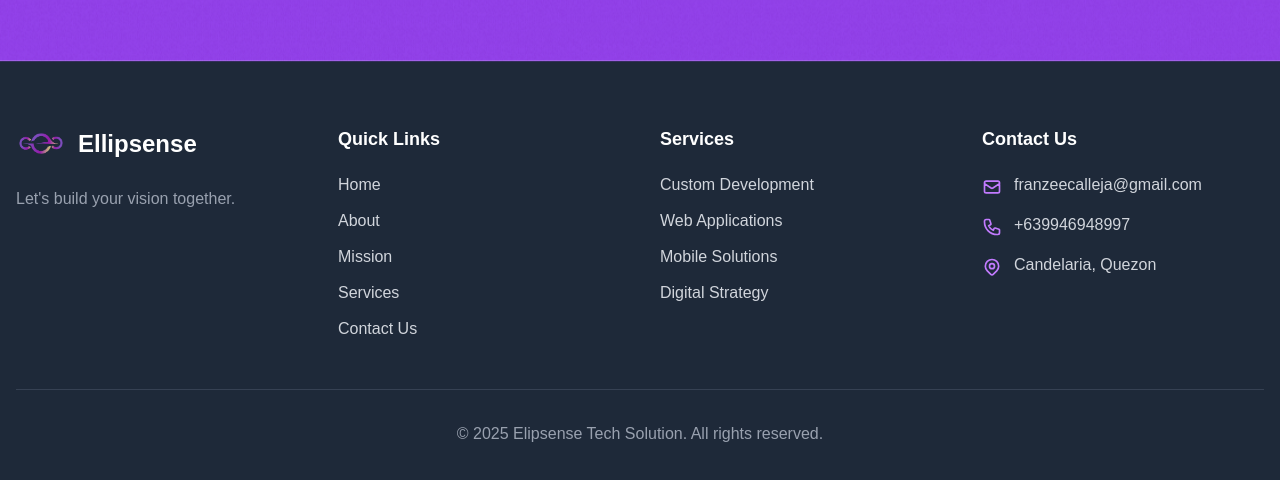
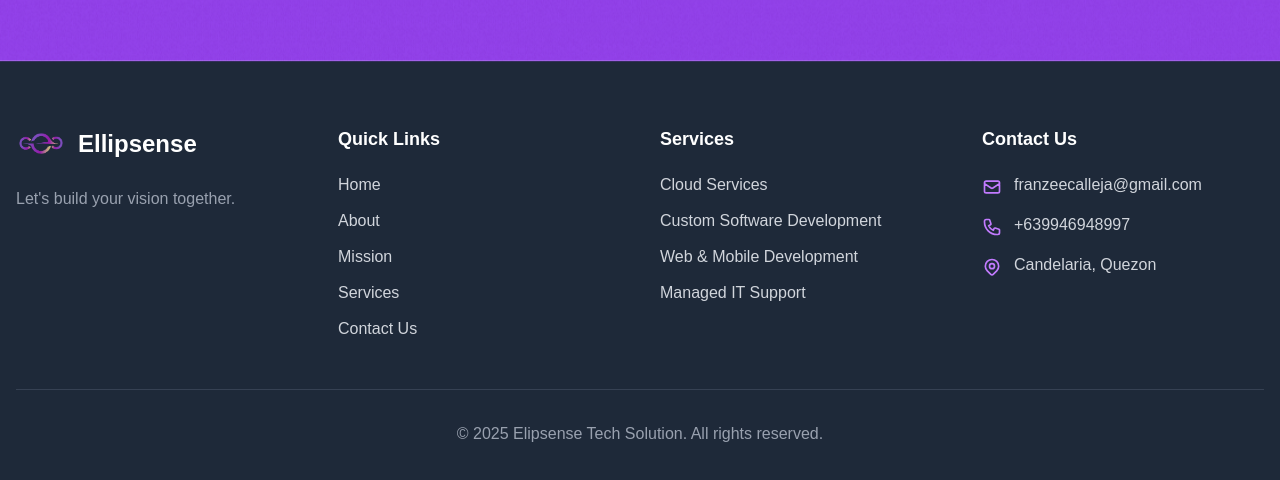
Before and after one commit to Ellipsense-Devs/Ellipsense-web, a Next.js app: page / in a window 1280 px wide. Shown: the part 5282-5762 px from the top of the page. Built offline with nearby package versions, Linux system fonts and the light colour scheme.

Commit message:
Enhance SEO and metadata
Add JSON-LD structured data, enhance metadata, and update footer links

```diff
--- a/app/layout.tsx
+++ b/app/layout.tsx
@@ -1,6 +1,7 @@
 import type { Metadata } from "next";
 import { Geist, Geist_Mono } from "next/font/google";
 import "./globals.css";
+import JsonLd from '../components/JsonLd';
 
 const geistSans = Geist({
   variable: "--font-geist-sans",
@@ -13,19 +14,26 @@ const geistMono = Geist_Mono({
 });
 
 export const metadata: Metadata = {
-  title: "Ellipsense",
-  description: "Empowering businesses with innovative software solutions and cutting-edge technology services",
+  title: "Ellipsense - Innovative Software Solutions & Technology Services",
+  description: "Empowering businesses with innovative software solutions, cloud services, custom development, and managed IT support. Transform your business with our cutting-edge technology services",
   metadataBase: new URL('https://ellipsense.vercel.app'),
+  alternates: {
+    canonical: '/'
+  },
+  keywords: ["software development", "cloud services", "managed IT support", "custom software", "web development", "mobile development", "technology services", "IT solutions"],
   openGraph: {
-    title: 'Ellipsense',
-    description: 'Empowering businesses with innovative software solutions and cutting-edge technology services',
-    url: 'https://ellipsense.vercel.app',    siteName: 'Ellipsense',    images: [
+    title: 'Ellipsense - Technology Solutions for Business Growth',
+    description: 'Empowering businesses with innovative software solutions and cutting-edge technology services. Expert in cloud, custom development, and IT support.',
+    url: 'https://ellipsense.vercel.app',
+    siteName: 'Ellipsense',
+    images: [
       {
         url: '/logo.svg',
         width: 150,
         height: 150,
         alt: 'Ellipsense Logo',
-      },      {
+      },
+      {
         url: '/logo.png',
         width: 1200,
         height: 630,
@@ -37,7 +45,7 @@ export const metadata: Metadata = {
   },
   twitter: {
     card: 'summary_large_image',
-    title: 'Ellipsense',
+    title: 'Ellipsense - Technology Solutions',
     description: 'Empowering businesses with innovative software solutions and cutting-edge technology services',
     images: ['/logo.svg', '/logo.png'],
     creator: '@ellipsense',
@@ -64,7 +72,11 @@ export default function RootLayout({
   children: React.ReactNode;
 }>) {
   return (
-    <html lang="en">
+    <html lang="en" className={`${geistSans.variable} ${geistMono.variable}`}>
+      <head>
+        <link rel="canonical" href="https://ellipsense.vercel.app" />
+        <JsonLd />
+      </head>
       <body
         className={`${geistSans.variable} ${geistMono.variable} antialiased`}
       >
--- /dev/null
+++ b/components/JsonLd.tsx
@@ -0,0 +1,72 @@
+export default function JsonLd() {
+  const schema = {
+    "@context": "https://schema.org",
+    "@type": "Organization",
+    "name": "Ellipsense",
+    "url": "https://ellipsense.vercel.app",
+    "logo": "https://ellipsense.vercel.app/logo.svg",
+    "description": "Empowering businesses with innovative software solutions and cutting-edge technology services",
+    "image": "https://ellipsense.vercel.app/main.png",
+    "foundingDate": "2023",
+    "address": {
+      "@type": "PostalAddress",
+      "addressCountry": "Philippines"
+    },
+    "contactPoint": {
+      "@type": "ContactPoint",
+      "telephone": "+639946948997",
+      "contactType": "customer service",
+      "email": "franzeecalleja@gmail.com",
+      "availableLanguage": ["English", "Filipino"]
+    },
+    "sameAs": [
+      // Add your social media URLs when available
+    ],
+    "offers": [
+      {
+        "@type": "Offer",
+        "name": "Cloud Services",
+        "description": "Modernize your IT infrastructure with our cloud services",
+        "category": "Cloud Computing"
+      },
+      {
+        "@type": "Offer",
+        "name": "Custom Software Development",
+        "description": "We develop custom software solutions tailored to meet your unique business requirements",
+        "category": "Software Development"
+      },
+      {
+        "@type": "Offer",
+        "name": "Web and Mobile Development",
+        "description": "Custom web and mobile application development services",
+        "category": "Application Development"
+      },
+      {
+        "@type": "Offer",
+        "name": "Managed IT Support",
+        "description": "24/7 managed IT services and support",
+        "category": "IT Services"
+      }
+    ],
+    "areaServed": {
+      "@type": "GeoCircle",
+      "description": "Serving clients globally"
+    },
+    "keywords": [
+      "software development",
+      "cloud services",
+      "IT support",
+      "web development",
+      "mobile development",
+      "custom software",
+      "managed IT services"
+    ]
+  };
+
+  return (
+    <script
+      type="application/ld+json"
+      dangerouslySetInnerHTML={{ __html: JSON.stringify(schema) }}
+    />
+  );
+}
--- a/components/sections/FooterSection.tsx
+++ b/components/sections/FooterSection.tsx
@@ -12,12 +12,11 @@ const FooterSection = () => {
     { href: "/#info", label: "Mission" },
     { href: "/#services", label: "Services" },
   ];
-
   const servicesLinks = [
-    { href: "/", label: "Custom Development" }, // Example actual links
-    { href: "/", label: "Web Applications" },
-    { href: "/", label: "Mobile Solutions" },
-    { href: "/", label: "Digital Strategy" },
+    { href: "/#cloud-services", label: "Cloud Services" },
+    { href: "/#custom-software-development", label: "Custom Software Development" },
+    { href: "/#web-and-mobile-development", label: "Web & Mobile Development" },
+    { href: "/#managed-it-support", label: "Managed IT Support" }
   ];
 
   return (
--- a/components/sections/Services.tsx
+++ b/components/sections/Services.tsx
@@ -131,8 +131,8 @@ const Services = () => {
   return (
     <div>
       {services.map((service, index) => (
-        <div
-          key={index}
+        <div key={index}
+          id={service.title.toLowerCase().replace(/ /g, '-')}
           ref={(el: HTMLDivElement | null) => { sectionsRef.current[index] = el }}
           className={`group overflow-hidden ${service.bgClass} transition-all duration-800 relative ${!isMobile && hoveredSection === index ? 'scale-[1.02]' : 'scale-100'
             }`}
```
